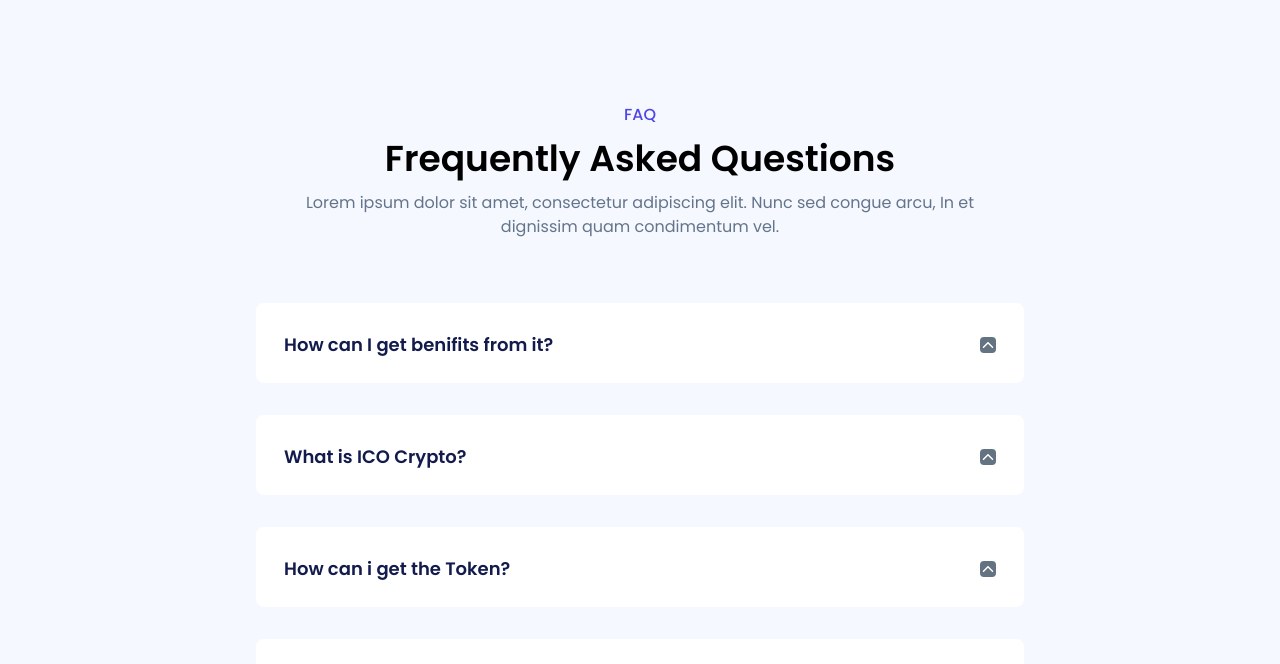
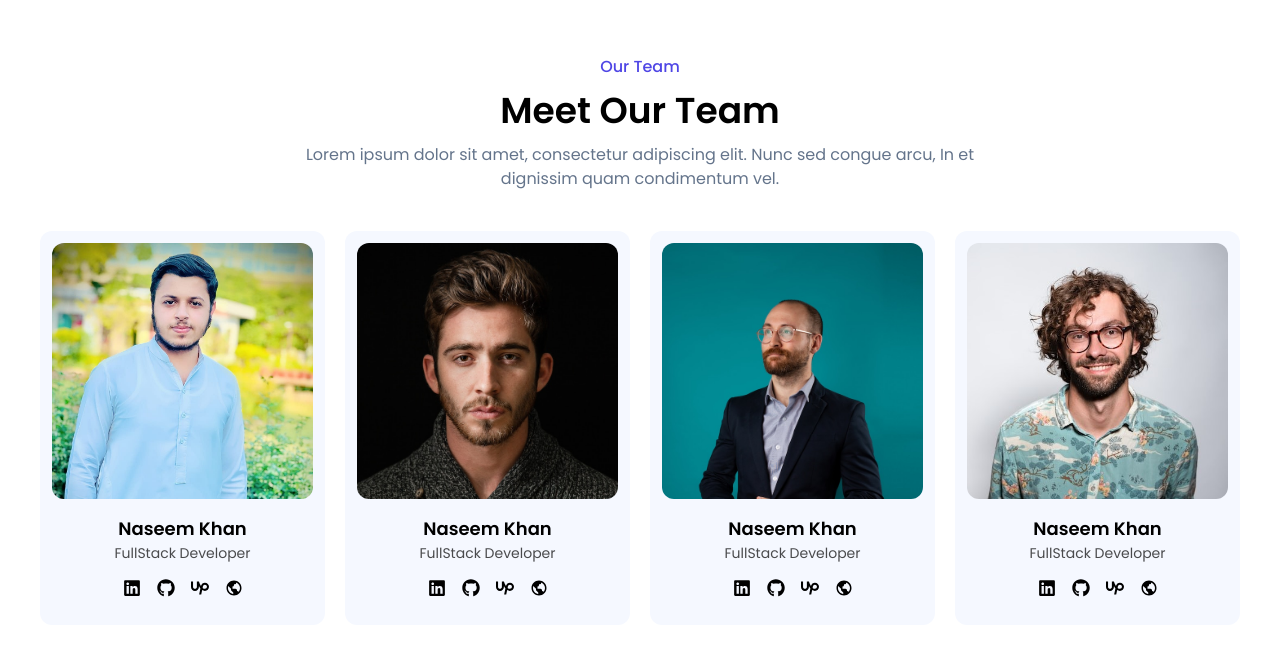
Before and after one commit to naseemkhandev/mern-agency-website, a React (Vite) app in the folder client/: page / in a window 1280 px wide. Shown: the part 2776-3440 px from the top of the page. Built offline with nearby package versions, Linux system fonts and the light colour scheme.

Commit message:
teams section done

```diff
--- /dev/null
+++ b/client/src/components/Team.jsx
@@ -0,0 +1,80 @@
+import { FaLinkedin, FaGithub } from "react-icons/fa";
+import { SiUpwork } from "react-icons/si";
+import { BiWorld } from "react-icons/bi";
+import { Link } from "react-router-dom";
+
+import { member1, member2, member3, member4 } from "../assets";
+
+const Card = ({ imgSrc }) => {
+	return (
+		<div className="bg-[#F5F8FF] dark:bg-[#131B4D] p-3 rounded-xl text-center flex flex-col items-center">
+			<img
+				src={`${imgSrc}`}
+				alt="team member"
+				className="w-full h-80 sm:h-64 rounded-xl object-cover object-top"
+			/>
+			<h2 className="mt-4 text-lg font-semibold">Naseem Khan</h2>
+			<p className="text-sm text-black/70 dark:text-white/70">
+				FullStack Developer
+			</p>
+			<div className="flex items-center gap-4 my-4">
+				<Link
+					to="https://www.linkedin.com/in/naseemkhann"
+					target="_blank"
+					className="text-lg"
+				>
+					<FaLinkedin />
+				</Link>
+				<Link
+					to="https://github.com/NaseemKhan005"
+					target="_blank"
+					className="text-lg"
+				>
+					<FaGithub />
+				</Link>
+				<Link
+					to="https://www.upwork.com/freelancers/~01a320b86f9044dd91?viewMode=1"
+					target="_blank"
+					className="text-lg"
+				>
+					<SiUpwork />
+				</Link>
+				<Link
+					to="https://naseemkhan.vercel.app/"
+					target="_blank"
+					className="text-lg"
+				>
+					<BiWorld />
+				</Link>
+			</div>
+		</div>
+	);
+};
+
+const Team = () => {
+	return (
+		<div className="py-16 relative">
+			<div className="container mx-auto px-5 md:px-10">
+				<div className="text-center flex flex-col gap-3">
+					<h3 className="font-medium text-indigo-600 capitalize">our team</h3>
+					<h2 className="font-semibold capitalize text-2xl sm:text-3xl md:text-4xl">
+						meet our team{" "}
+					</h2>
+					<p className="max-w-2xl text-sm md:text-base mx-auto text-slate-500">
+						Lorem ipsum dolor sit amet, consectetur adipiscing elit. Nunc sed
+						congue arcu, In et dignissim quam condimentum vel.
+					</p>
+				</div>
+
+				<div className="grid sm:grid-cols-2 md:grid-cols-3 lg:grid-cols-4 mt-10 gap-5">
+					<Card imgSrc={member1} />
+					<Card imgSrc={member2} />
+					<Card imgSrc={member3} />
+					<Card imgSrc={member4} />
+				</div>
+			</div>
+		</div>
+	);
+};
+
+export default Team;
--- a/client/src/pages/Home.jsx
+++ b/client/src/pages/Home.jsx
@@ -5,6 +5,7 @@ import ServiceCard from "../components/common/ServiceCard";
 import NewsLetter from "../components/NewsLetter";
 import Faq from "../components/Faq";
 import Testimonials from "../components/Testimonials";
+import Team from "../components/Team";
 
 const Home = () => {
 	return (
@@ -19,6 +20,7 @@ const Home = () => {
 				</div>
 			</div>
 			<Testimonials />
+			<Team />
 			<Faq />
 			<NewsLetter />
 		</div>
```
